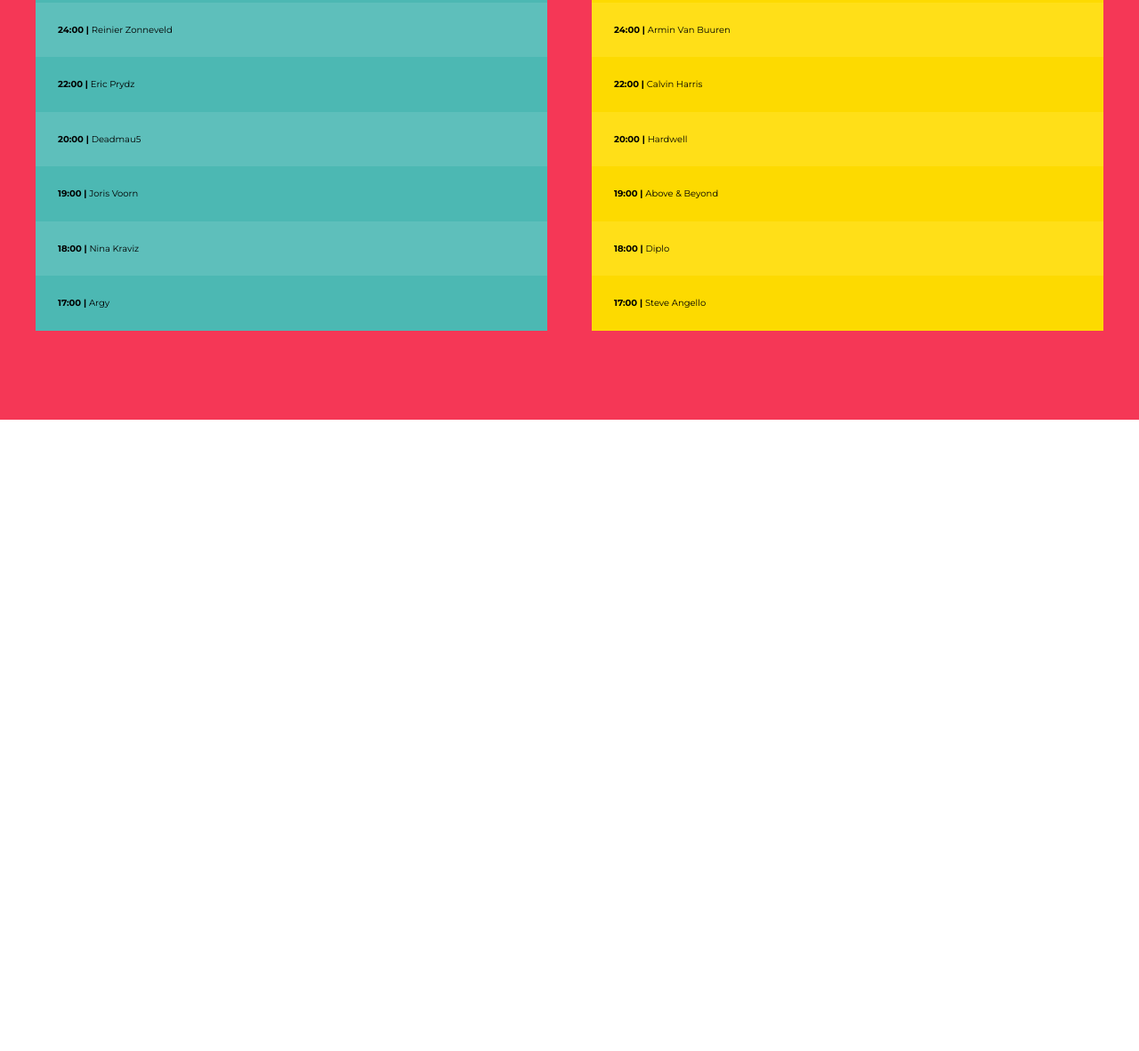
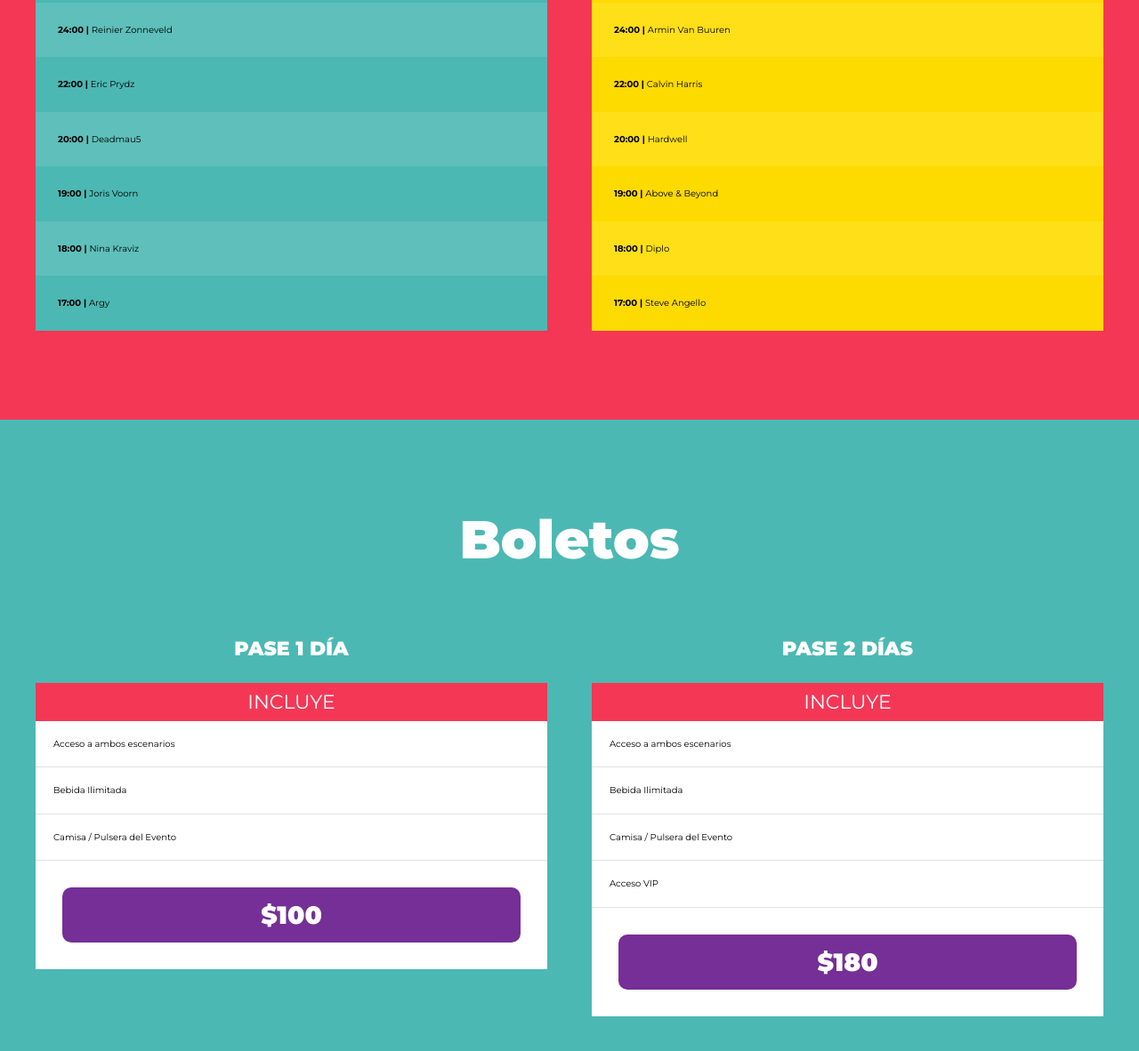
Before and after one commit to pmaroal/music-festival, a website: page index.html in a window 1280 px wide. Shown: the part 2367-3549 px from the top of the page at 89% size. Before the commit the page ends 2839 px from the top, so only its background shows below. Drawn offline with Linux system fonts and the light colour scheme.

Commit message:
Boletos section

```diff
--- a/index.html
+++ b/index.html
@@ -122,5 +122,45 @@
       </div>
       <!--.escenarios-contenedor -->
     </section>
+    <!-- -------------------------------------- BOLETOS -------------------------------------- -->
+    <section id="boletos" class="contenedor-boletos">
+      <h3>Boletos</h3>
+
+      <div class="boletos">
+        <div class="pase">
+          <p class="pase-nombre">Pase 1 Día</p>
+          <header class="pase-header">
+            <p>Incluye</p>
+          </header>
+          <div class="pase-body">
+            <ul>
+              <li>Acceso a ambos escenarios</li>
+              <li>Bebida Ilimitada</li>
+              <li>Camisa / Pulsera del Evento</li>
+            </ul>
+          </div>
+          <footer class="pase-footer">
+            <p>$100</p>
+          </footer>
+        </div>
+        <div class="pase">
+          <p class="pase-nombre">Pase 2 Días</p>
+          <header class="pase-header">
+            <p>Incluye</p>
+          </header>
+          <div class="pase-body">
+            <ul>
+              <li>Acceso a ambos escenarios</li>
+              <li>Bebida Ilimitada</li>
+              <li>Camisa / Pulsera del Evento</li>
+              <li>Acceso VIP</li>
+            </ul>
+          </div>
+          <footer class="pase-footer">
+            <p>$180</p>
+          </footer>
+        </div>
+      </div>
+    </section>
   </body>
 </html>
--- /dev/null
+++ b/src/scss/layout/_boletos.scss
@@ -0,0 +1,69 @@
+@use "base/variables" as v;
+@use "base/mixins" as m;
+
+.contenedor-boletos {
+  background-color: v.$verde;
+  h3 {
+    color: v.$blanco;
+  }
+  .boletos {
+    @include m.contenedor;
+    @include m.tablet {
+      @include m.grid(2);
+    }
+  }
+}
+.pase {
+  transition: transform 0.3s ease-in-out;
+  &:hover {
+    transform: scale(1.1);
+  }
+  &-nombre {
+    font-size: 3.6rem;
+    font-weight: 900;
+    text-align: center;
+    color: v.$blanco;
+  }
+  &-header,
+  &-footer {
+    padding: 0.5rem;
+    p {
+      text-align: center;
+      color: v.$blanco;
+      margin: 0rem;
+    }
+  }
+  &-header {
+    background-color: v.$rosa;
+  }
+  p {
+    text-transform: uppercase;
+    font-size: 2.2rem;
+    padding: 1rem, 0;
+  }
+  &-body {
+    background-color: v.$blanco;
+    ul {
+      @include m.resetear-lista;
+      li {
+        padding: 2rem;
+        border-bottom: 1px solid #e1e1e1;
+      }
+    }
+  }
+  &-footer {
+    background-color: v.$blanco;
+    padding: 3rem;
+    p {
+      font-size: 2.8rem;
+      font-weight: 900;
+      background-color: v.$morado;
+      padding: 1rem 0;
+      border-radius: 1rem;
+      cursor: pointer;
+      &:hover {
+        background-color: darken(v.$morado, 20);
+      }
+    }
+  }
+}
--- a/src/scss/layout/_index.scss
+++ b/src/scss/layout/_index.scss
@@ -2,3 +2,4 @@
 @forward "video";
 @forward "festival";
 @forward "lineup";
+@forward "boletos";
```
Also changed, not shown: build/css/app.css.
